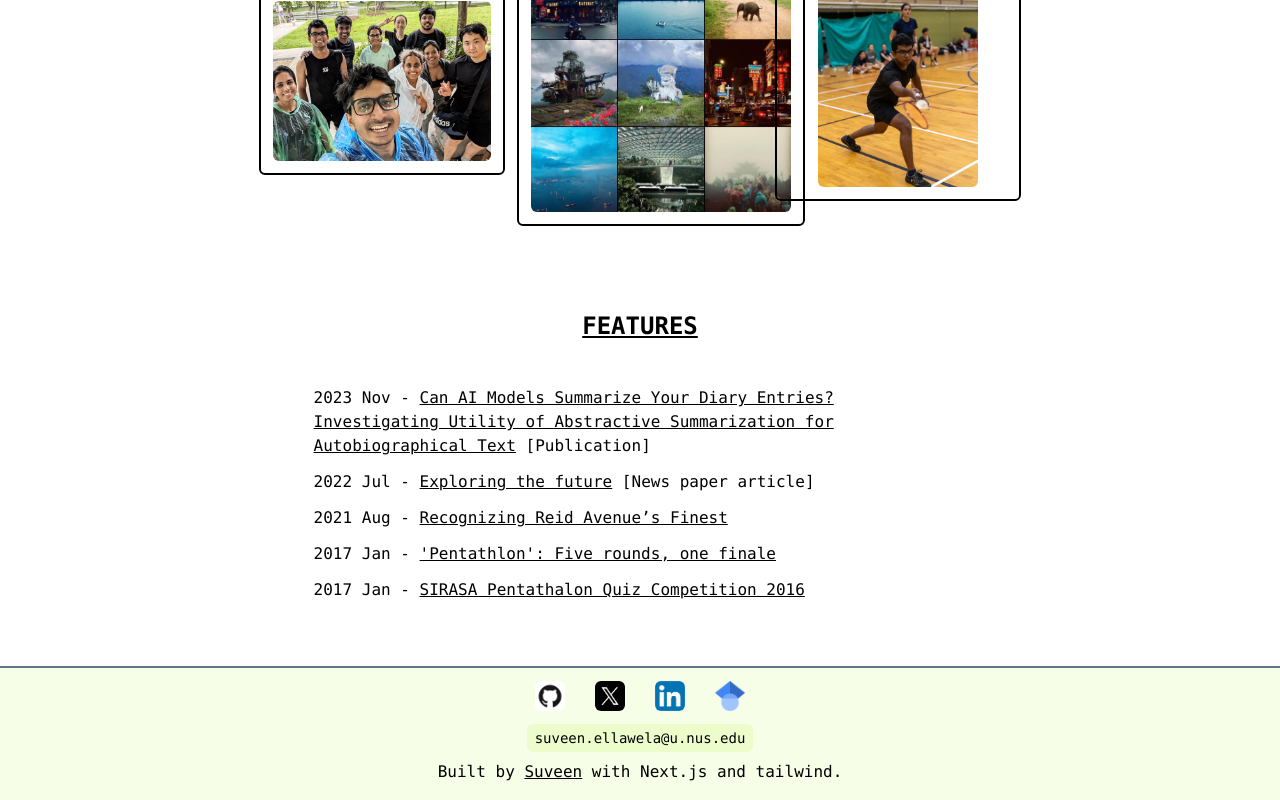
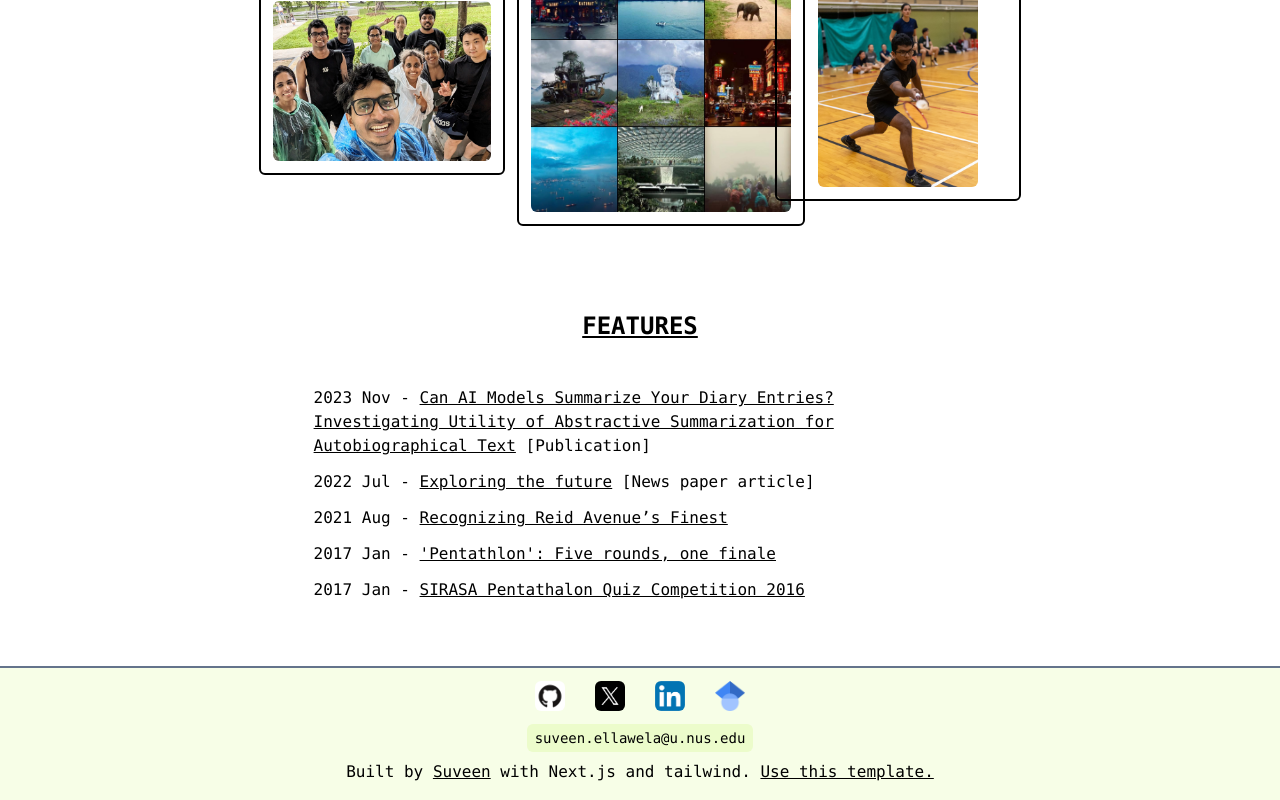
Before and after one commit to Sulith123/suveene.github.io, a Next.js app: page / in a window 1280 px wide. Shown: the part 2366-3166 px from the top of the page. Built offline with nearby package versions, Linux system fonts and the light colour scheme.

Commit message:
Update footer

```diff
--- a/src/app/components/home/footer/index.tsx
+++ b/src/app/components/home/footer/index.tsx
@@ -10,7 +10,10 @@
         <a className="underline" href="https://suveene.github.io/#about-me">
           Suveen
         </a>{" "}
-        with Next.js and tailwind.
+        with Next.js and tailwind.{" "}
+        <a className="underline" href="https://github.com/SuveenE/suveene.github.io">
+          Use this template.
+        </a>{" "}
       </div>
     </div>
   );
```
